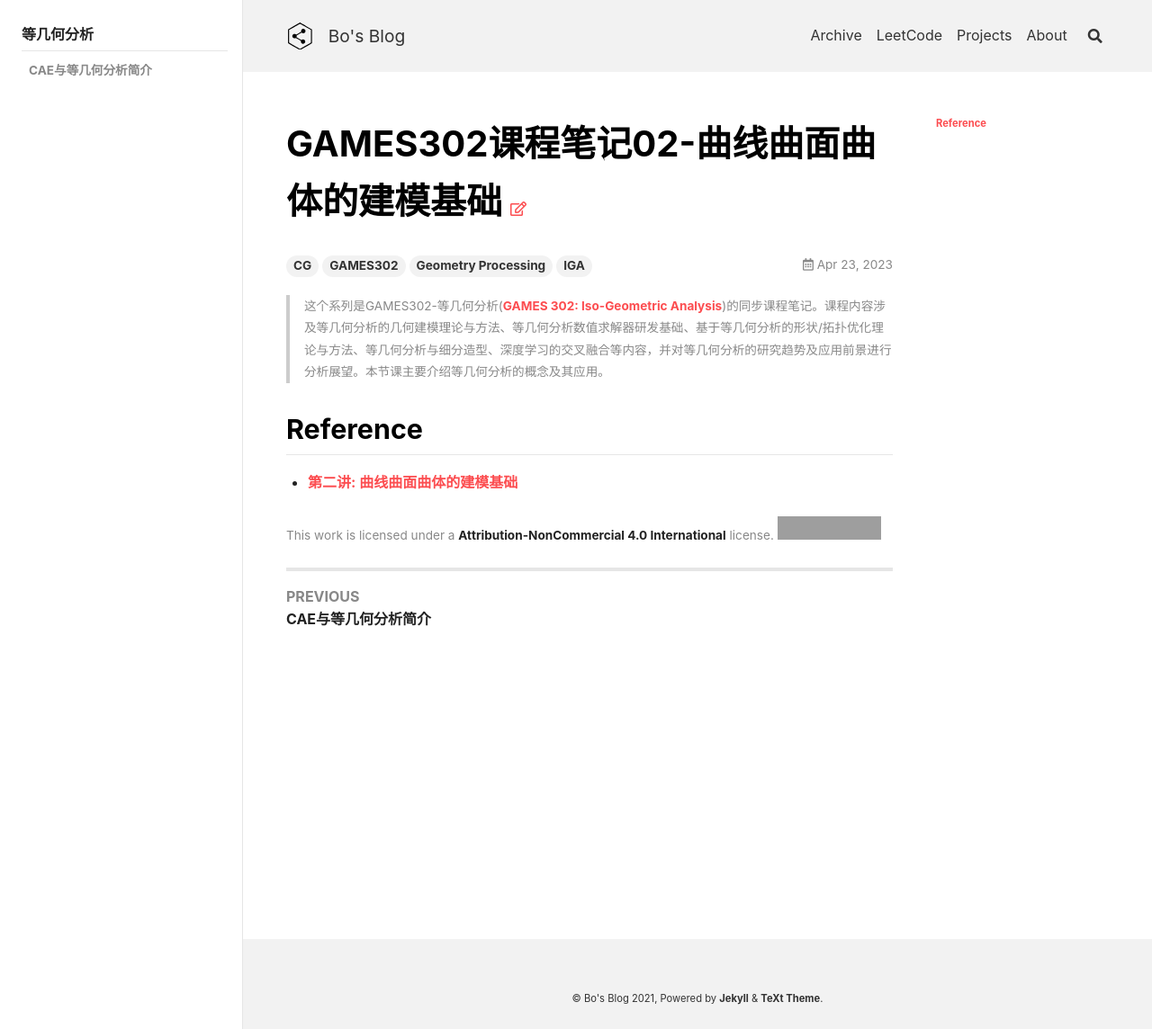
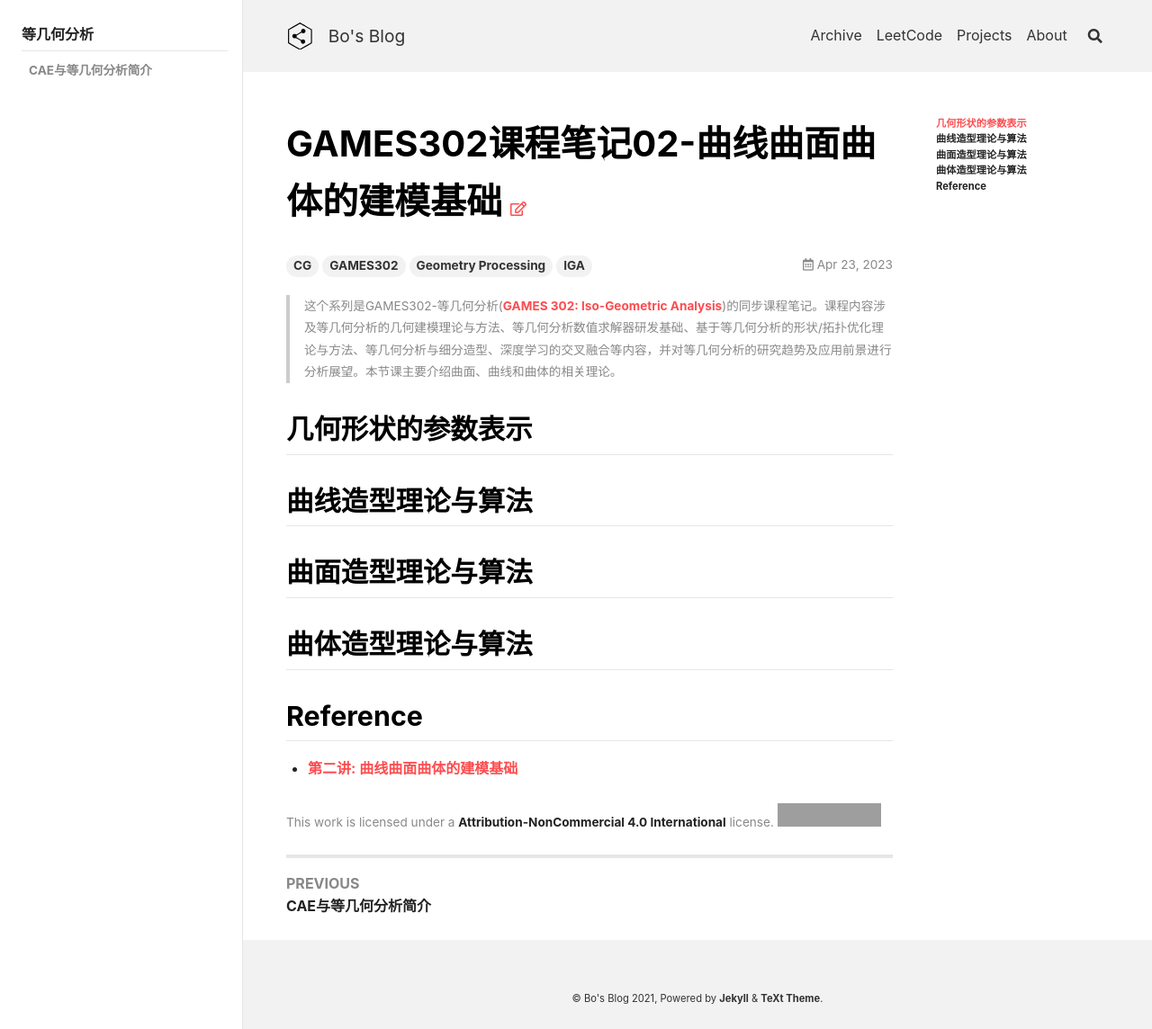
Before and after one commit to peng00bo00/peng00bo00_previous_blog, a Jekyll site: the page built from _posts/2023-04-23-GAMES302-NOTES-02.md, in a window 1280 px wide. Shown: the whole page at 90% size. Built offline with Jekyll 4.4.1, drawn with Linux system fonts in a browser that asks for light colours; nearby versions of some CDN libraries; grey boxes are pictures that could not be loaded.

Commit message:
Update 2023-04-23-GAMES302-NOTES-02.md

```diff
--- a/_posts/2023-04-23-GAMES302-NOTES-02.md
+++ b/_posts/2023-04-23-GAMES302-NOTES-02.md
@@ -9,8 +9,16 @@ sidebar:
   nav: GAMES302
 ---
 
-> 这个系列是GAMES302-等几何分析([GAMES 302: Iso-Geometric Analysis](https://games-cn.org/games302/))的同步课程笔记。课程内容涉及等几何分析的几何建模理论与方法、等几何分析数值求解器研发基础、基于等几何分析的形状/拓扑优化理论与方法、等几何分析与细分造型、深度学习的交叉融合等内容，并对等几何分析的研究趋势及应用前景进行分析展望。本节课主要介绍等几何分析的概念及其应用。
+> 这个系列是GAMES302-等几何分析([GAMES 302: Iso-Geometric Analysis](https://games-cn.org/games302/))的同步课程笔记。课程内容涉及等几何分析的几何建模理论与方法、等几何分析数值求解器研发基础、基于等几何分析的形状/拓扑优化理论与方法、等几何分析与细分造型、深度学习的交叉融合等内容，并对等几何分析的研究趋势及应用前景进行分析展望。本节课主要介绍曲面、曲线和曲体的相关理论。
 <!--more-->
+
+## 几何形状的参数表示
+
+## 曲线造型理论与算法
+
+## 曲面造型理论与算法
+
+## 曲体造型理论与算法
 
 ## Reference
 
```
